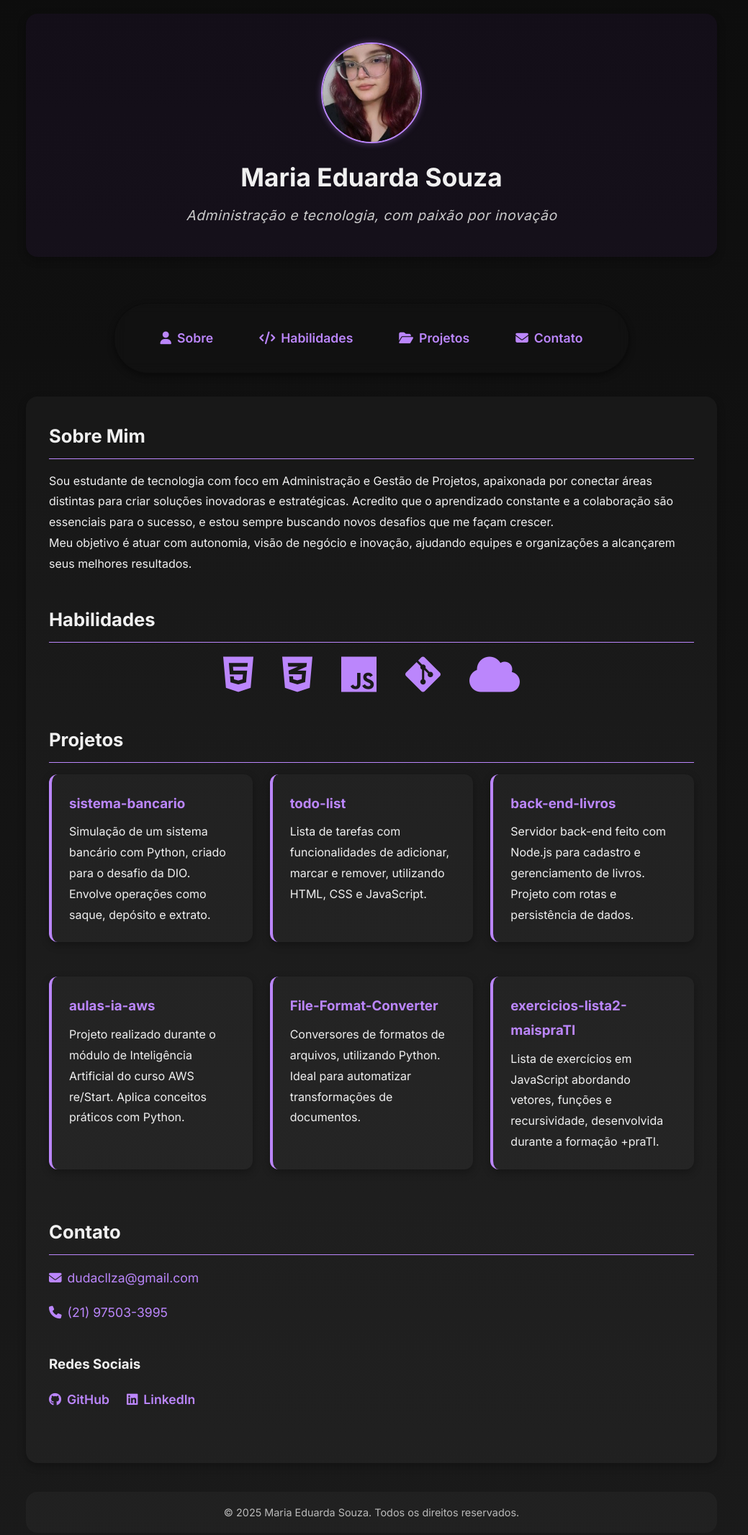
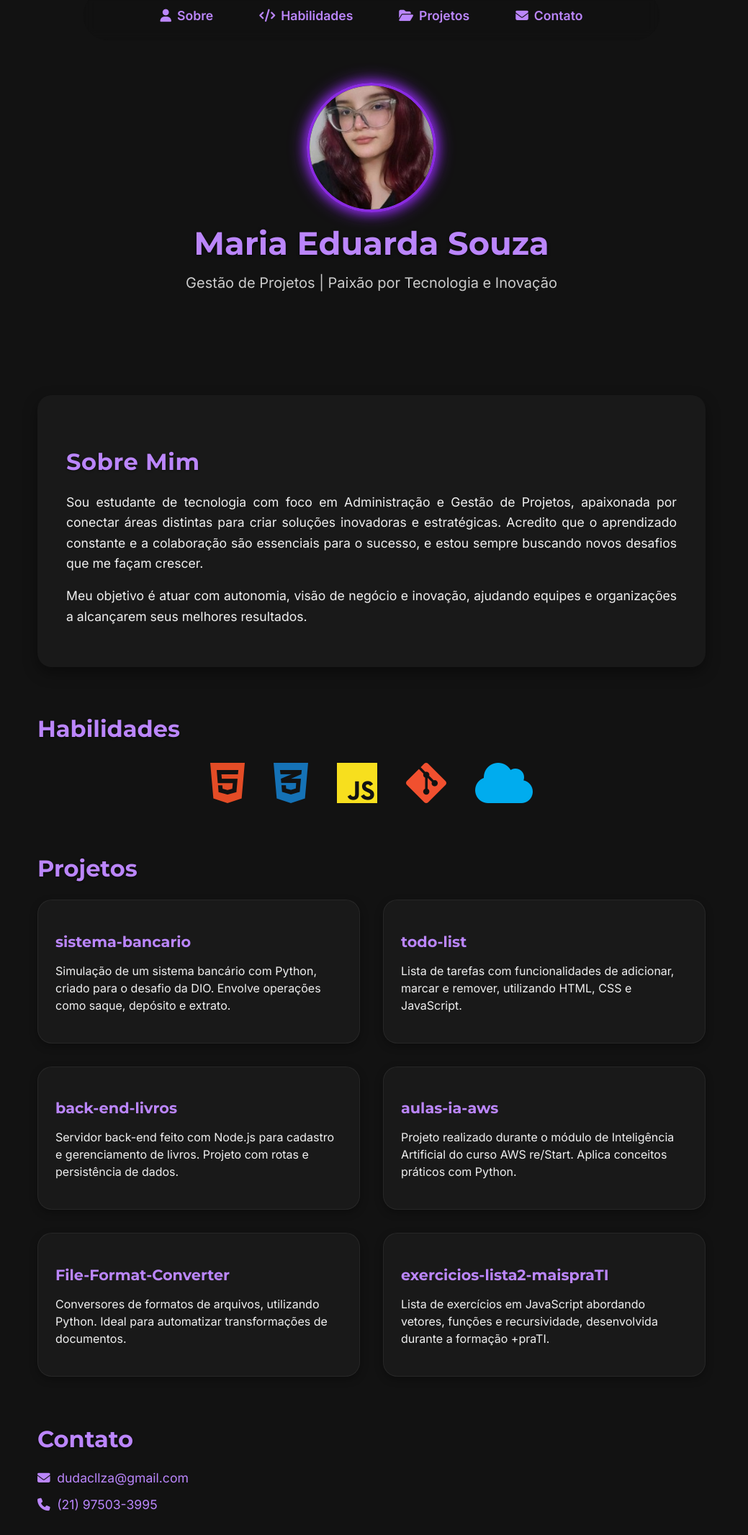
Before and after one commit to dudalszz/projeto-perfil, a plain HTML site: page perfil.html in a window 1280 px wide. Shown: the part 13-2146 px from the top of the page at 72% size, without its empty margins (124-1163 px from the left). Drawn offline with Linux system fonts and the light colour scheme.

Commit message:
alterações no perfil

```diff
--- a/perfil.html
+++ b/perfil.html
@@ -2,22 +2,22 @@
 <html lang="pt-BR">
 <head>
   <meta charset="UTF-8" />
-  <meta name="viewport" content="width=device-width, initial-scale=1.0" />
+  <meta name="viewport" content="width=device-width, initial-scale=1" />
   <title>Perfil | Maria Eduarda Souza</title>
+  <link rel="shortcut icon" href="/1749255213275.jpg" type="image/x-icon" />
+  <link href="https://fonts.googleapis.com/css2?family=Inter:wght@400;600;700&family=Montserrat:wght@700&display=swap" rel="stylesheet" />
   <link rel="stylesheet" href="styles.css" />
-  <link rel="shortcut icon" href="/1749255213275.jpg" type="image/x-icon" />
-  <link href="https://fonts.googleapis.com/css2?family=Inter:wght@400;600;700&display=swap" rel="stylesheet" />
-  <!-- Font Awesome para ícones -->
   <link rel="stylesheet" href="https://cdnjs.cloudflare.com/ajax/libs/font-awesome/6.4.0/css/all.min.css" />
 </head>
 <body>
+
   <header class="cabecalho">
     <img class="foto-perfil" src="/1749255213275.jpg" alt="Foto de Maria Eduarda Souza" />
     <h1 class="nome">Maria Eduarda Souza</h1>
-    <p class="slogan">Administração e tecnologia, com paixão por inovação</p>
+    <p class="slogan">Gestão de Projetos | Paixão por Tecnologia e Inovação</p>
   </header>
 
-  <nav class="menu-navegacao" aria-label="Menu de navegação principal">
+  <nav class="menu-navegacao" id="menu">
     <ul>
       <li><a href="#sobre"><i class="fas fa-user"></i> Sobre</a></li>
       <li><a href="#habilidades"><i class="fas fa-code"></i> Habilidades</a></li>
@@ -120,5 +120,18 @@
   <footer class="rodape">
     <p>&copy; 2025 <span class="destaque">Maria Eduarda Souza</span>. Todos os direitos reservados.</p>
   </footer>
+
+  <script>
+    const menu = document.getElementById('menu');
+    const alturaScrollParaDescer = 10; // desce logo que o scroll passar 10px
+
+    window.addEventListener('scroll', () => {
+      if (window.scrollY > alturaScrollParaDescer) {
+        menu.classList.add('scrolled');
+      } else {
+        menu.classList.remove('scrolled');
+      }
+    });
+  </script>
 </body>
 </html>
--- a/styles.css
+++ b/styles.css
@@ -6,289 +6,344 @@
   --cor-destaque-hover: #ffffff;
   --cor-card: rgba(255, 255, 255, 0.03);
   --sombra-leve: 0 4px 12px rgba(0, 0, 0, 0.3);
-  --borda-arredondada: 16px;
+  --sombra-media: 0 8px 20px rgba(0, 0, 0, 0.4);
+  --borda-arredondada: 20px;
   --transicao-suave: all 0.3s ease;
   --espacamento-section: 2.5rem;
-  --espacamento-card: 1.5rem;
   --largura-maxima: 960px;
 }
 
 * {
-  margin: 0;
-  padding: 0;
   box-sizing: border-box;
 }
 
-html {
-  scroll-padding-top: 90px; /* ajuste conforme a altura do seu menu */
-}
 body {
+  margin: 0;
+  padding: 3rem 1rem 4rem;
   font-family: 'Inter', sans-serif;
-  background: linear-gradient(180deg, #0d0d0d, #1a1a1a);
+  background-color: var(--cor-fundo);
   color: var(--cor-texto);
-  line-height: 1.8;
-  padding: 2rem;
-  overflow-x: hidden;
   min-height: 100vh;
   display: flex;
   flex-direction: column;
   align-items: center;
+  scroll-behavior: smooth;
+  text-align: center;
 }
 
-.cabecalho {
-  text-align: center;
-  padding: 2.5rem 1rem;
-  background: rgba(138, 43, 226, 0.05);
-  border-radius: var(--borda-arredondada);
-  box-shadow: var(--sombra-leve);
-  margin-bottom: var(--espacamento-section);
+header.cabecalho {
+  margin-top: 5rem; /* aumenta a distância do topo */
+  /* mantém os estilos existentes */
+  max-width: var(--largura-maxima);
   width: 100%;
-  max-width: var(--largura-maxima);
+  margin-bottom: 3rem;
+  display: flex;
+  flex-direction: column;
+  align-items: center;
+  gap: 1rem;
 }
 
 .foto-perfil {
-  width: 140px;
-  height: 140px;
+  width: 180px;
+  height: 180px;
   border-radius: 50%;
+  border: 4px solid var(--cor-primaria);
+  box-shadow: 0 0 15px var(--cor-primaria), 0 0 25px var(--cor-primaria);
   object-fit: cover;
-  border: 2px solid var(--cor-destaque);
-  box-shadow: 0 0 10px rgba(187, 134, 252, 0.4);
-  display: block;
-  margin: 0 auto 1rem auto;
+  transition: transform 0.3s ease;
+  z-index: 2;
+}
+.foto-perfil:hover {
+  transform: scale(1.05);
 }
 
 .nome {
-  font-size: 2.2rem;
-  margin-bottom: 0.25rem;
+  font-family: 'Montserrat', sans-serif;
   font-weight: 700;
+  font-size: 2.8rem;
+  margin: 0;
+  color: var(--cor-destaque);
+  text-shadow: 0 1px 4px rgba(0,0,0,0.7);
+}
+.slogan {
+  font-size: 1.25rem;
+  font-weight: 500;
+  color: #ccc;
+  margin: 0;
+  max-width: 600px;
 }
 
-.slogan {
-  font-size: 1.2rem;
-  color: #ccc;
-  margin-top: 0.25rem;
-  font-style: italic;
-  font-weight: 500;
-  letter-spacing: 0.03em;
+/* Menu fixo com blur */
+nav.menu-navegacao {
+  position: fixed;
+  top: 0;
+  left: 50%;
+  transform: translateX(-50%);
+  background: rgba(18, 18, 18, 0.6);
+  backdrop-filter: blur(8px);
+  border-radius: 100px;
+  max-width: 800px;
+  width: 100%;
+  z-index: 10;
+  transition: top 0.3s ease;
+}
+nav.menu-navegacao.scrolled {
+  top: 2rem; /* desce um pouco para não cobrir a foto */
 }
 
-.menu-navegacao ul {
-  max-width: 800px;
-  margin: 1.5rem auto 0 auto;
-  padding: 1.5rem 3rem;
-  background: rgba(18, 18, 18, 0.5);
-  backdrop-filter: blur(8px);
-  -webkit-backdrop-filter: blur(8px);
-  box-shadow: 0 4px 10px rgba(0, 0, 0, 0.4);
-  border: 1px solid rgba(0, 0, 0, 0.2);
-  border-radius: 100px;
-
+nav.menu-navegacao ul {
+  list-style: none;
   display: flex;
   justify-content: center;
+  gap: 2rem;
+  padding: 1rem 2rem;
+  margin: 0;
   flex-wrap: wrap;
-  gap: 2rem;
-
-  list-style: none;
-  transition: background-color 0.3s ease;
 }
-
-.menu-navegacao ul:hover {
-  background-color: rgba(18, 18, 18, 0.65);
-}
-
-.menu-navegacao a {
+nav.menu-navegacao a {
   color: var(--cor-destaque);
-  text-decoration: none;
   font-weight: 600;
   font-size: 1.1rem;
   padding: 0.5rem 1rem;
   border-radius: 50px;
-  transition: var(--transicao-suave);
-  user-select: none;
   display: flex;
   align-items: center;
   gap: 0.5rem;
+  text-decoration: none;
+  transition: var(--transicao-suave);
+}
+nav.menu-navegacao a:hover {
+  background: rgba(187, 134, 252, 0.2);
+  color: var(--cor-destaque-hover);
 }
 
-.menu-navegacao a:hover,
-.menu-navegacao a:focus {
-  color: var(--cor-destaque-hover);
-  text-decoration: underline;
-  background-color: rgba(187, 134, 252, 0.2);
-  outline: none;
+/* Main */
+main.conteudo-principal {
+  margin-top: 6rem; /* espaço para menu fixo e parte da foto */
+  max-width: var(--largura-maxima);
+  width: 100%;
+  padding: 0 1rem;
+  display: flex;
+  flex-direction: column;
+  gap: var(--espacamento-section);
+  align-items: center;
+  text-align: left;
+  transition: margin-top 0.3s ease;
+}
+nav.menu-navegacao.scrolled ~ main.conteudo-principal {
+  margin-top: 8rem; /* margem maior quando menu desce */
 }
 
-.conteudo-principal {
-  max-width: var(--largura-maxima);
+/* Sobre */
+#sobre {
+  background-color: var(--cor-card);
+  padding: var(--espacamento-section);
+  border-radius: var(--borda-arredondada);
+  box-shadow: var(--sombra-media);
+  font-family: 'Inter', sans-serif;
+  line-height: 1.6;
+  transition: box-shadow 0.3s ease;
+  color: var(--cor-texto);
   width: 100%;
-   margin-top: 2rem;
-  padding: 2rem;
-  background-color: var(--cor-card);
-  border-radius: var(--borda-arredondada);
-  box-shadow: var(--sombra-leve);
-  flex-grow: 1;
+}
+#sobre:hover {
+  box-shadow: 0 12px 36px rgba(138, 43, 226, 0.6);
+}
+#sobre h2 {
+  font-family: 'Montserrat', sans-serif;
+  font-weight: 700;
+  font-size: 2rem;
+  margin-bottom: 1rem;
+  color: var(--cor-destaque);
+  text-shadow: 0 1px 3px rgba(0, 0, 0, 0.6);
+  letter-spacing: 0.02em;
+}
+#sobre p {
+  font-weight: 400;
+  font-size: 1.1rem;
+  margin-bottom: 1rem;
+  color: var(--cor-texto);
+  text-align: justify;
 }
 
-.bloco {
-  margin-bottom: var(--espacamento-section);
+/* Habilidades */
+#habilidades {
+  width: 100%;
 }
-
-.bloco h2 {
-  margin-bottom: 1rem;
-  border-bottom: 1px solid var(--cor-destaque);
-  padding-bottom: 0.5rem;
-  font-size: 1.6rem;
+#habilidades h2 {
+  font-family: 'Montserrat', sans-serif;
+  color: var(--cor-destaque);
+  font-size: 2rem;
+  margin-bottom: 1.5rem;
+  text-shadow: 0 1px 3px rgba(0,0,0,0.6);
 }
-
-/* HABILIDADES - ÍCONES */
-
 .habilidades-icones {
   display: flex;
   justify-content: center;
   gap: 2.5rem;
-  font-size: 3.5rem;
-  color: var(--cor-destaque);
-  user-select: none;
+  flex-wrap: wrap;
+}
+.habilidades-icones i {
+  font-size: 4rem;
+  transition: transform 0.3s ease, color 0.3s ease;
   cursor: default;
 }
+.habilidades-icones i:hover {
+  transform: scale(1.2);
+  color: var(--cor-destaque-hover);
+}
+.fab.fa-html5 { color: #e34c26; }
+.fab.fa-css3-alt { color: #1572b6; }
+.fab.fa-js { color: #f7df1e; }
+.fab.fa-git-alt { color: #f1502f; }
+.fas.fa-cloud { color: #00acee; }
 
-.habilidades-icones i:hover {
-  color: var(--cor-destaque-hover);
-  transform: scale(1.2);
-  transition: transform 0.3s ease, color 0.3s ease;
+/* Projetos */
+#projetos {
+  width: 100%;
 }
-
-/* PROJETOS */
-
+#projetos h2 {
+  font-family: 'Montserrat', sans-serif;
+  color: var(--cor-destaque);
+  font-size: 2rem;
+  margin-bottom: 1.5rem;
+  text-shadow: 0 1px 3px rgba(0,0,0,0.6);
+}
 .projetos-grid {
   display: grid;
-  grid-template-columns: repeat(auto-fit, minmax(280px, 1fr));
-  gap: 1.5rem;
+  grid-template-columns: repeat(auto-fit, minmax(320px, 1fr));
+  gap: 2rem;
 }
-
 .card-projeto {
   background-color: var(--cor-card);
-  border-left: 4px solid var(--cor-destaque);
-  padding: var(--espacamento-card);
-  margin-bottom: 1.5rem;
-  border-radius: 12px;
+  border-radius: var(--borda-arredondada);
   box-shadow: var(--sombra-leve);
-  transition: transform 0.2s ease, box-shadow 0.3s ease;
+  padding: 1.5rem;
+  border: 1px solid rgba(255, 255, 255, 0.06);
+  transition: box-shadow 0.3s ease, transform 0.3s ease;
+  text-align: left;
+  cursor: default;
 }
-
 .card-projeto:hover {
-  transform: translateY(-4px);
-  box-shadow: 0 6px 18px rgba(0, 0, 0, 0.4);
+  box-shadow: var(--sombra-media);
+  transform: translateY(-6px);
 }
-
 .card-projeto h3 {
-  margin-bottom: 0.5rem;
+  font-family: 'Montserrat', sans-serif;
+  font-weight: 700;
+  font-size: 1.3rem;
+  margin-bottom: 0.8rem;
 }
-
 .card-projeto h3 a {
   color: var(--cor-destaque);
   text-decoration: none;
+  transition: color 0.3s ease;
 }
-
 .card-projeto h3 a:hover {
-  text-decoration: underline;
-}
-
-/* CONTATO */
-
-.contato-unificado p {
-  margin-bottom: 1rem;
-  font-size: 1.1rem;
-}
-
-.contato-unificado a {
-  color: var(--cor-destaque);
-  text-decoration: none;
-  display: inline-flex;
-  align-items: center;
-  gap: 0.5rem;
-  transition: var(--transicao-suave);
-}
-
-.contato-unificado a:hover,
-.contato-unificado a:focus {
-  color: var(--cor-destaque-hover);
-  text-decoration: underline;
-  outline: none;
-}
-
-/* REDES SOCIAIS */
-
-.informacoes-extras ul.social {
-  list-style: none;
-  padding-left: 0;
-  display: flex;
-  gap: 1.5rem;
-  margin-top: 1rem;
-}
-
-.informacoes-extras ul.social li a {
-  color: var(--cor-destaque);
-  text-decoration: none;
-  font-weight: 600;
-  transition: var(--transicao-suave);
-  display: flex;
-  align-items: center;
-  gap: 0.5rem;
-  font-size: 1.1rem;
-}
-
-.informacoes-extras ul.social li a:hover {
   color: var(--cor-destaque-hover);
   text-decoration: underline;
 }
+.card-projeto p {
+  font-size: 1rem;
+  color: var(--cor-texto);
+  line-height: 1.5;
+}
 
-/* RODAPÉ */
+/* Contato */
+#contato {
+  width: 100%;
+}
+#contato h2 {
+  font-family: 'Montserrat', sans-serif;
+  color: var(--cor-destaque);
+  font-size: 2rem;
+  margin-bottom: 1.5rem;
+  text-shadow: 0 1px 3px rgba(0,0,0,0.6);
+}
+.contato-unificado a {
+  font-weight: 500;
+  font-size: 1.1rem;
+  text-decoration: none;
+  color: var(--cor-destaque);
+  display: inline-flex;
+  align-items: center;
+  gap: 0.6rem;
+  transition: color 0.3s ease;
+}
+.contato-unificado a:hover {
+  text-decoration: underline;
+  color: var(--cor-destaque-hover);
+}
 
-.rodape {
-  text-align: center;
-  padding: 1rem;
-  background: var(--cor-card);
-  border-radius: var(--borda-arredondada);
-  margin-top: var(--espacamento-section);
-  font-size: 0.9rem;
-  color: #bbb;
+/* Redes Sociais */
+.informacoes-extras {
   width: 100%;
   max-width: var(--largura-maxima);
+  margin-top: 2rem;
+  text-align: center;
+}
+.informacoes-extras h3 {
+  font-family: 'Montserrat', sans-serif;
+  color: var(--cor-destaque);
+  font-size: 1.8rem;
+  margin-bottom: 1rem;
+  text-shadow: 0 1px 3px rgba(0,0,0,0.6);
+}
+.social {
+  display: flex;
+  justify-content: center;
+  gap: 1.5rem;
+  padding: 0;
+  list-style: none;
+}
+.social li a {
+  display: inline-flex;
+  align-items: center;
+  gap: 0.4rem;
+  font-weight: 600;
+  color: var(--cor-destaque);
+  text-decoration: none;
+  padding: 0.4rem 0.8rem;
+  border-radius: 50px;
+  transition: background-color 0.3s ease, color 0.3s ease, transform 0.3s ease, box-shadow 0.3s ease;
+}
+.social li a i {
+  font-size: 1.3rem;
+}
+.social li a:hover {
+  color: #fff;
+  background-color: var(--cor-destaque);
+  transform: scale(1.1);
+  box-shadow: 0 0 12px var(--cor-destaque);
+}
+
+/* Footer */
+.rodape {
+  margin-top: 4rem;
+  padding: 1rem 0;
+  width: 100%;
+  max-width: var(--largura-maxima);
+  text-align: center;
+  font-size: 0.9rem;
+  color: #666;
+  user-select: none;
+}
+.rodape .destaque {
+  color: var(--cor-destaque);
+  font-weight: 600;
 }
 
 /* Responsividade */
-
 @media (max-width: 600px) {
-  .menu-navegacao ul {
+  nav.menu-navegacao ul {
     flex-direction: column;
-    align-items: center;
-    gap: 1.2rem;
-    padding: 1.5rem 1.5rem;
+    gap: 1rem;
+    padding: 1rem 1.2rem;
   }
-
-  .conteudo-principal {
-    padding: 1rem;
+  .habilidades-icones {
+    gap: 1.5rem;
   }
-
-  .foto-perfil {
-    width: 120px;
-    height: 120px;
-  }
-
-  .nome {
-    font-size: 1.8rem;
-  }
-
-  .slogan {
-    font-size: 1rem;
-  }
-
-  .menu-navegacao a {
-    font-size: 1rem;
-  }
-
-  .habilidades-icones {
-    font-size: 2.5rem;
+  .projetos-grid {
+    grid-template-columns: 1fr;
   }
 }
```
